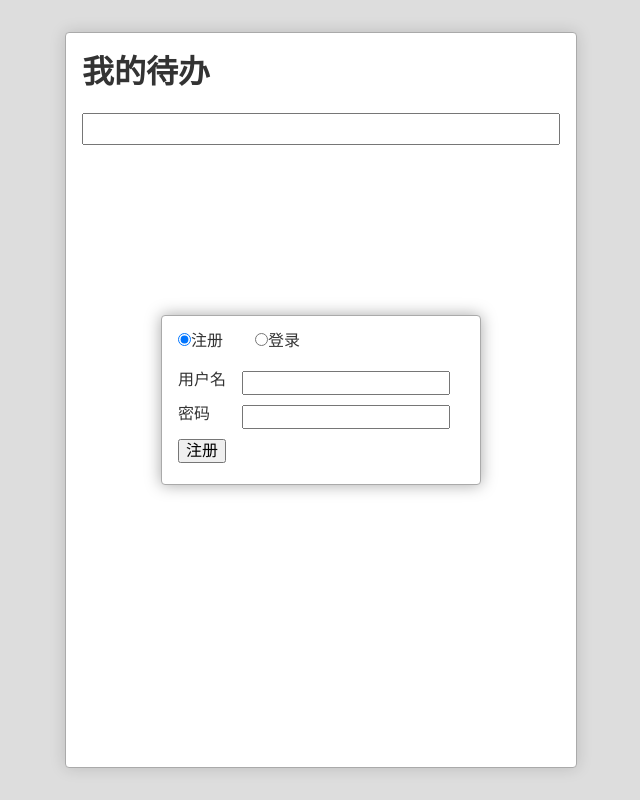
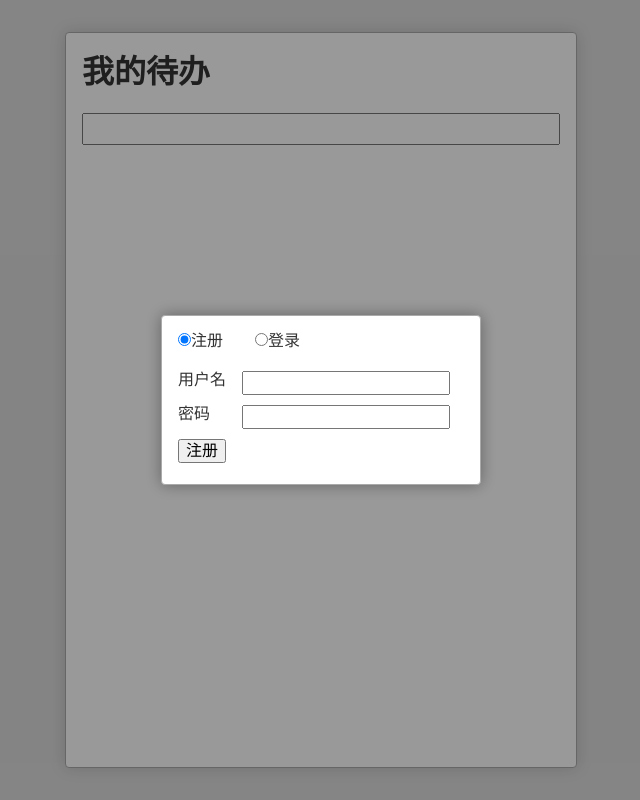
Before and after one commit to resatrt/react-project-1, a React (Create React App) app: page / in a window 1280 px wide. Shown: the whole page, without its empty margins (319-959 px from the left). Built offline with nearby package versions, Linux system fonts and the light colour scheme; what leancloud-storage would draw is missing.

Commit message:
给dialog添加遮罩层

```diff
--- a/src/UserDialog.css
+++ b/src/UserDialog.css
@@ -7,6 +7,7 @@
     display: flex;
     justify-content: center;
     align-items: center;
+    background: hsla(0,0%,0%,0.40);
 }
 
 .UserDialog {
```
Also changed, not shown: 8 other files (tests, documents, lock files or other folders).
